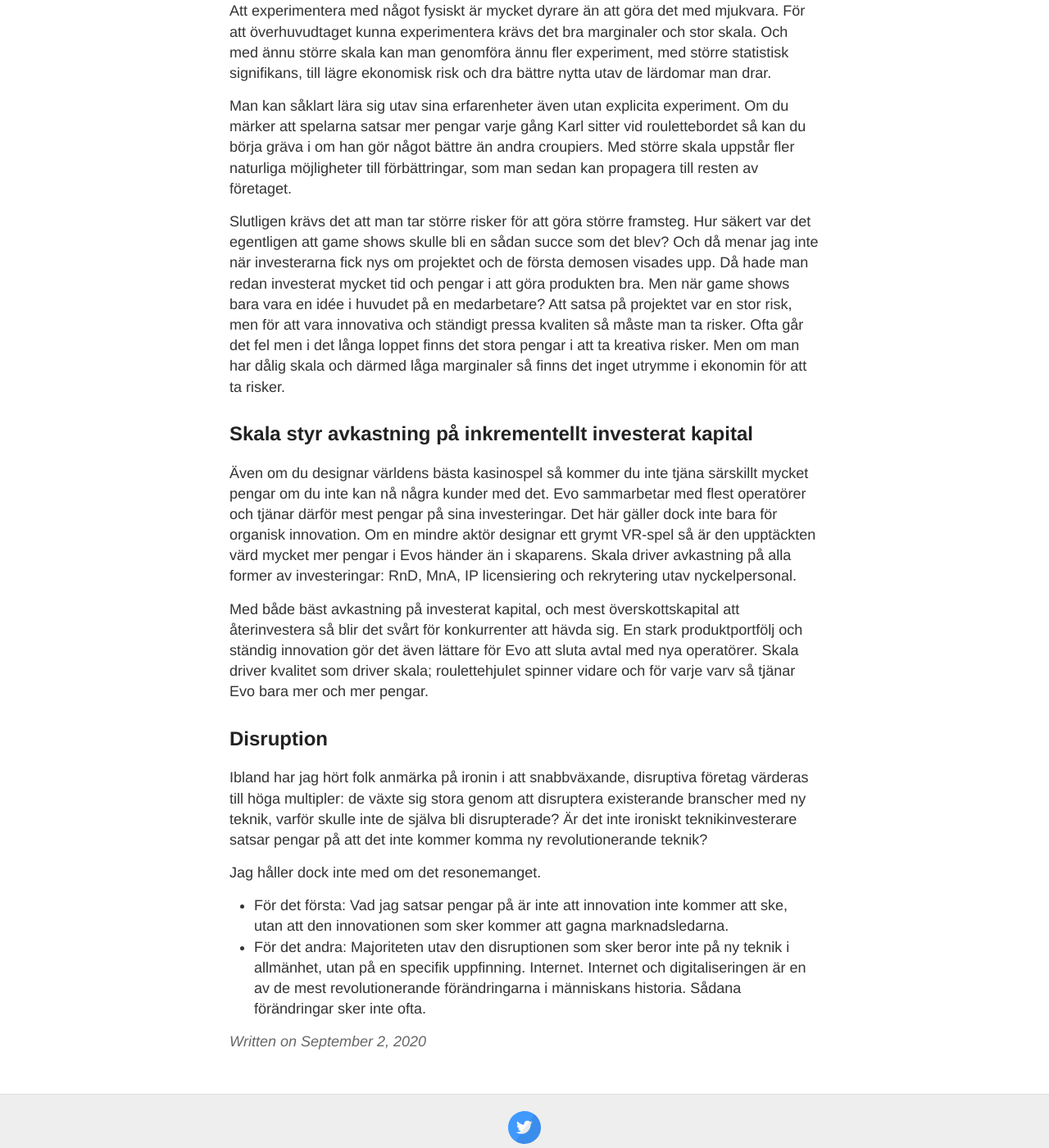
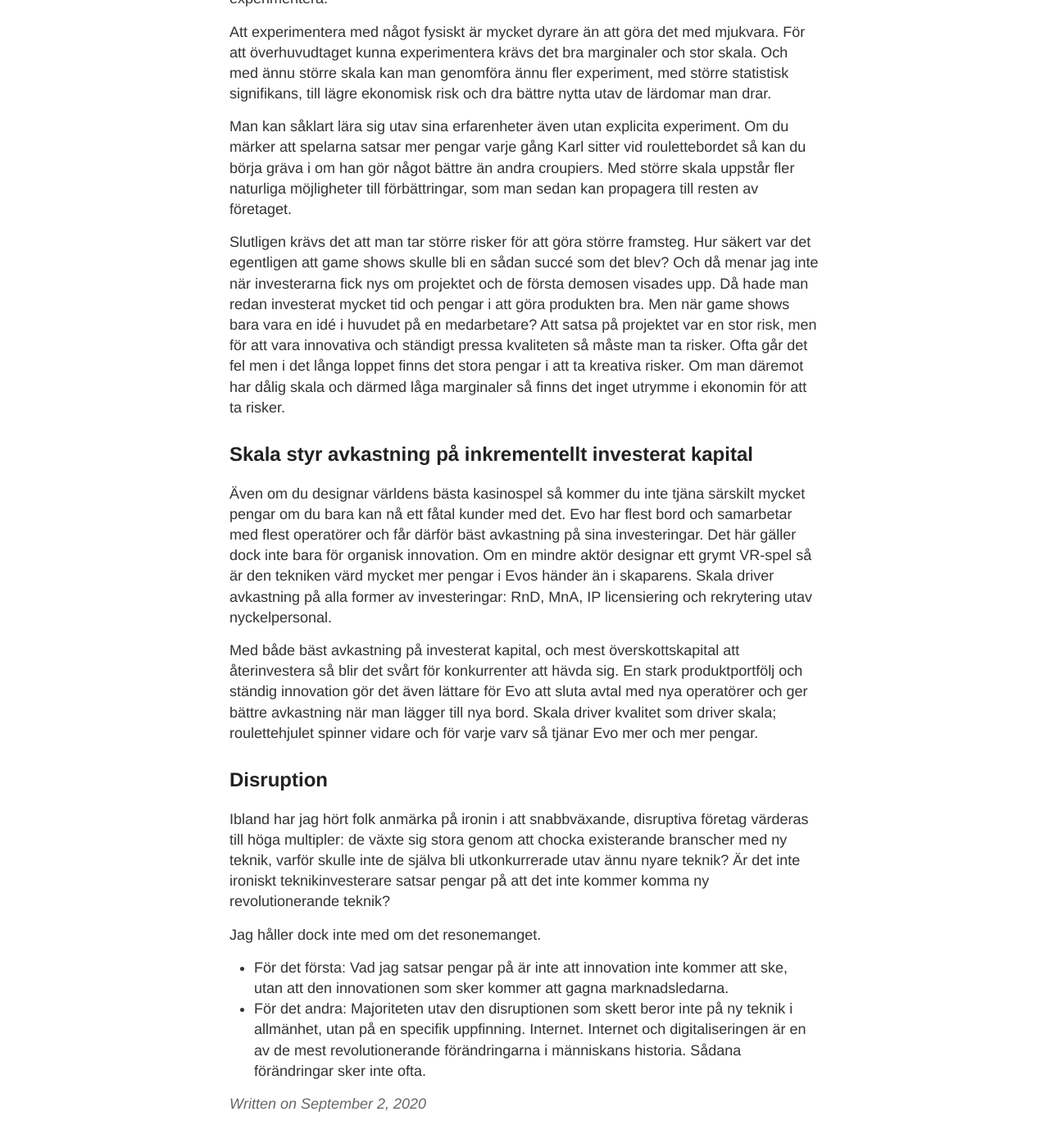
Before and after one commit to 5hadowart/5hadowart.github.io, a Jekyll site: the page built from _posts/2020-09-02-evo.md, in a window 1280 px wide and 1400 px high, scrolled down 1457 px. Shown: the whole window at 82% size. Built offline with Jekyll 4.4.1, drawn with Linux system fonts in a browser that asks for light colours; some of the changed text lies outside the part shown.

Commit message:
evo. third edit

```diff
--- a/_posts/2020-09-02-evo.md
+++ b/_posts/2020-09-02-evo.md
@@ -11,9 +11,9 @@ och tror att trenden förr eller senare kommer att vända. Jag vill presentera m
 Världens största artister är inte så mycket bättre på att underhålla än husbandet på ditt lokala hak, men de tjänar extremt mycket mer pengar.
 På samma sätt är Barcelona inte så mycket bättre på fotboll än bottengängen i La Liga, men de är otroligt mycket mer populära.
 Folk vill ha det allra bästa och kompensationen för de som producerar är inte alls proportionell
-mot den kvaliten som levereras. Att vara bara lite bättre än konkurrenterna kan vara väldigt lukrativt.
+mot den kvaliteten som levereras. Att vara bara lite bättre än konkurrenterna kan vara väldigt lukrativt.
 
-Den här anomaliteten kallas för superstar-effekten, och den går rakt igenom hela nöjesindustrin. Kasino är en form av underhållning, och även här är de bästa spelen oproportionerligt populära. För att ta marknadsandelar räcker det inte med att leverera spel, man måste leverera riktigt bra spel och det kräver både erfarenhet och stora investeringar.
+Den här fenomenet kallas för superstar-effekten, och den går rakt igenom hela nöjesindustrin. Kasino är en form av underhållning, och även här är de bästa spelen oproportionerligt populära. För att ta marknadsandelar räcker det inte med att leverera spel, man måste leverera riktigt bra spel och det kräver både erfarenhet och stora investeringar.
 
 ## Hur bra kan ett spel bli?
 Det enklaste sättet för konkurrenterna att komma ikapp vore om det fanns en övre gräns för hur bra ett spel kan vara. Jag tror dock inte så är fallet.
@@ -45,28 +45,28 @@ Man kan såklart lära sig utav sina erfarenheter även utan explicita experimen
 Karl sitter vid roulettebordet så kan du börja gräva i om han gör något bättre än andra croupiers. Med större skala uppstår fler naturliga
 möjligheter till förbättringar, som man sedan kan propagera till resten av företaget.
 
-Slutligen krävs det att man tar större risker för att göra större framsteg. Hur säkert var det egentligen att game shows skulle bli en sådan succe som det blev?
+Slutligen krävs det att man tar större risker för att göra större framsteg. Hur säkert var det egentligen att game shows skulle bli en sådan succé som det blev?
 Och då menar jag inte när investerarna fick nys om projektet och de första demosen visades upp. Då hade man redan investerat mycket tid och pengar i att göra produkten bra.
-Men när game shows bara vara en idée i huvudet på en medarbetare? Att satsa på projektet var en stor risk, men för att vara innovativa och ständigt pressa kvaliten så måste
-man ta risker. Ofta går det fel men i det långa loppet finns det stora pengar i att ta kreativa risker. Men om man har dålig skala och därmed låga marginaler så finns det inget utrymme i ekonomin för att ta risker.
+Men när game shows bara vara en idé i huvudet på en medarbetare? Att satsa på projektet var en stor risk, men för att vara innovativa och ständigt pressa kvaliteten så måste
+man ta risker. Ofta går det fel men i det långa loppet finns det stora pengar i att ta kreativa risker. Om man däremot har dålig skala och därmed låga marginaler så finns det inget utrymme i ekonomin för att ta risker.
 
 ## Skala styr avkastning på inkrementellt investerat kapital
-Även om du designar världens bästa kasinospel så kommer du inte tjäna särskillt mycket pengar om du inte kan nå några kunder med det. Evo sammarbetar med flest operatörer
-och tjänar därför mest pengar på sina investeringar.
-Det här gäller dock inte bara för organisk innovation. Om en mindre aktör designar ett grymt VR-spel så är den upptäckten värd mycket mer pengar i Evos händer än i skaparens.
+Även om du designar världens bästa kasinospel så kommer du inte tjäna särskilt mycket pengar om du bara kan nå ett fåtal kunder med det. Evo har flest bord och samarbetar med flest
+operatörer och får därför bäst avkastning på sina investeringar.
+Det här gäller dock inte bara för organisk innovation. Om en mindre aktör designar ett grymt VR-spel så är den tekniken värd mycket mer pengar i Evos händer än i skaparens.
 Skala driver avkastning på alla former av investeringar: RnD, MnA, IP licensiering och rekrytering utav nyckelpersonal.
 
 Med både bäst avkastning på investerat kapital, och mest överskottskapital att återinvestera så blir det svårt för konkurrenter att hävda sig.
-En stark produktportfölj och ständig innovation gör det även lättare för Evo att sluta avtal med nya operatörer. Skala driver kvalitet som driver skala;
-roulettehjulet spinner vidare och för varje varv så tjänar Evo bara mer och mer pengar.
+En stark produktportfölj och ständig innovation gör det även lättare för Evo att sluta avtal med nya operatörer och ger bättre avkastning när man lägger till nya bord. Skala driver
+kvalitet som driver skala; roulettehjulet spinner vidare och för varje varv så tjänar Evo mer och mer pengar.
 
 ## Disruption
 Ibland har jag hört folk anmärka på ironin i att snabbväxande, disruptiva företag värderas till höga multipler: de växte sig stora genom att
-disruptera existerande branscher med ny teknik, varför skulle inte de själva bli disrupterade? Är det inte ironiskt teknikinvesterare satsar
+chocka existerande branscher med ny teknik, varför skulle inte de själva bli utkonkurrerade utav ännu nyare teknik? Är det inte ironiskt teknikinvesterare satsar
 pengar på att det inte kommer komma ny revolutionerande teknik?
 
 Jag håller dock inte med om det resonemanget.
 * För det första: Vad jag satsar pengar på är inte att innovation inte kommer att ske, utan att den innovationen som sker kommer att
 gagna marknadsledarna.
-* För det andra: Majoriteten utav den disruptionen som sker beror inte på ny teknik i allmänhet, utan på en specifik uppfinning. Internet.
+* För det andra: Majoriteten utav den disruptionen som skett beror inte på ny teknik i allmänhet, utan på en specifik uppfinning. Internet.
 Internet och digitaliseringen är en av de mest revolutionerande förändringarna i människans historia. Sådana förändringar sker inte ofta.
```
Also changed, not shown: other parts of _posts/2020-09-02-evo.md (+3 -3 lines).
